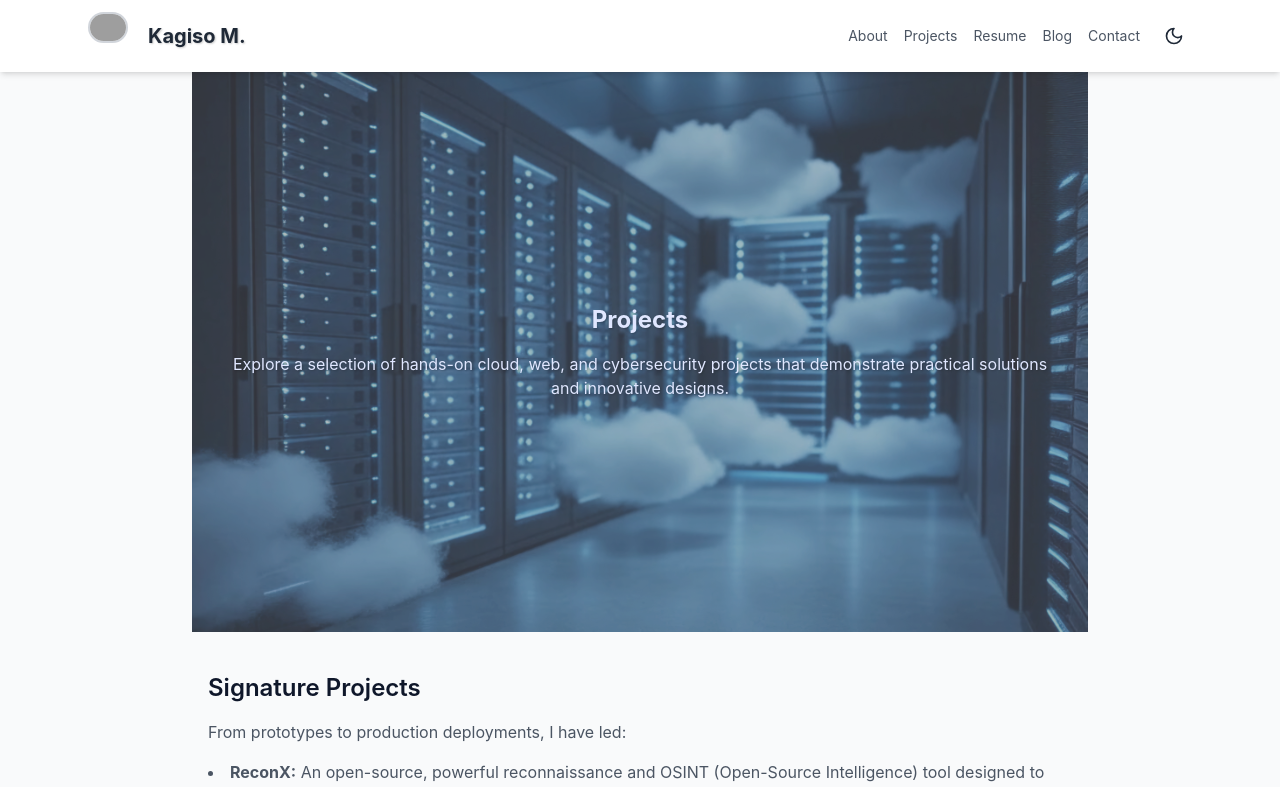
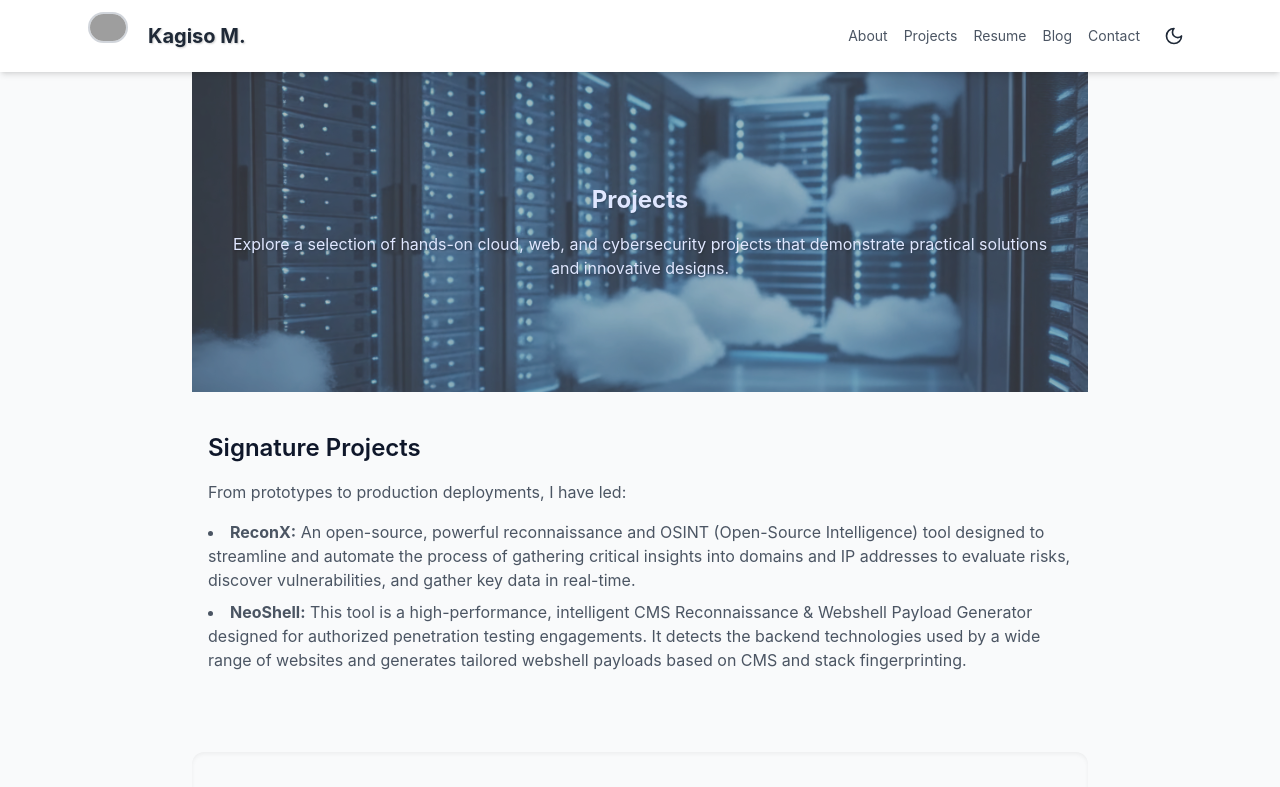
Before and after one commit to MrSpecks/MrSpecks-, a Next.js app in the folder portfolio/: page /projects in a window 1280 px wide. Shown: the top 787 px of the page. Built offline with nearby package versions, Linux system fonts and the light colour scheme; grey boxes are pictures that could not be loaded.

Commit message:
adjust main background image spacing

```diff
--- a/portfolio/pages/blog/Blog.tsx
+++ b/portfolio/pages/blog/Blog.tsx
@@ -41,12 +41,13 @@ export default function Blog({ allPostsData }: BlogProps) {
       </Head>
 
       <main className="max-w-4xl mx-auto p-6">
-        <section className="w-full min-h-[70vh] relative bg-cover bg-center bg-no-repeat flex flex-col justify-center items-center text-center"
+        <section className="w-full min-h-[40vh] relative flex flex-col justify-center items-center text-center overflow-hidden">
+          <div className="absolute inset-0 bg-cover bg-center bg-no-repeat"
           style={{
             backgroundImage: "url('/images/projects/ReconX2.jpg')",
             backgroundBlendMode: "overlay",
             backgroundColor: "rgba(0, 0, 0, 0.3)", // semi-dark overlay for readability
-          }}>
+          }} />
           <div className="absolute inset-0 bg-slate-800/40 z-10" />
           <div className="relative z-20 px-4 sm:px-6 lg:px-8 max-w-4xl mx-auto">
             <h1 className="text-2xl font-bold text-indigo-100 dark:text-indigo-100"
--- a/portfolio/pages/contact.tsx
+++ b/portfolio/pages/contact.tsx
@@ -42,7 +42,7 @@ export default function ContactPage() {
         <meta property="og:type" content="website" />
       </Head>
       <main>
-        <section className="w-full min-h-[70vh] relative flex flex-col justify-center items-center text-center overflow-hidden">
+        <section className="w-full min-h-[40vh] relative flex flex-col justify-center items-center text-center overflow-hidden">
           <div className="absolute inset-0 bg-cover bg-center bg-no-repeat"
             style={{
               backgroundImage: "url('/images/backgrounds/contact.png')",
--- a/portfolio/pages/projects.tsx
+++ b/portfolio/pages/projects.tsx
@@ -26,12 +26,13 @@ export default function ProjectsPage() {
         <meta property="og:type" content="website" />
       </Head>
       <main>
-        <section className="w-full min-h-[70vh] relative bg-cover bg-center bg-no-repeat flex flex-col justify-center items-center text-center"
+        <section className="w-full min-h-[40vh] relative flex flex-col justify-center items-center text-center overflow-hidden">
+          <div className="absolute inset-0 bg-cover bg-center bg-no-repeat"
           style={{
             backgroundImage: "url('/images/backgrounds/projects.png')",
             backgroundBlendMode: "overlay",
             backgroundColor: "rgba(0, 0, 0, 0.3)", // semi-dark overlay for readability
-          }}>
+          }} />
           <div className="absolute inset-0 bg-slate-50/20 dark:bg-slate-800/40 z-10" />
           <div className="relative z-20 px-4 sm:px-6 lg:px-8 max-w-4xl mx-auto">
             <h1 className="text-2xl font-bold text-indigo-100 dark:text-indigo-100"
```
